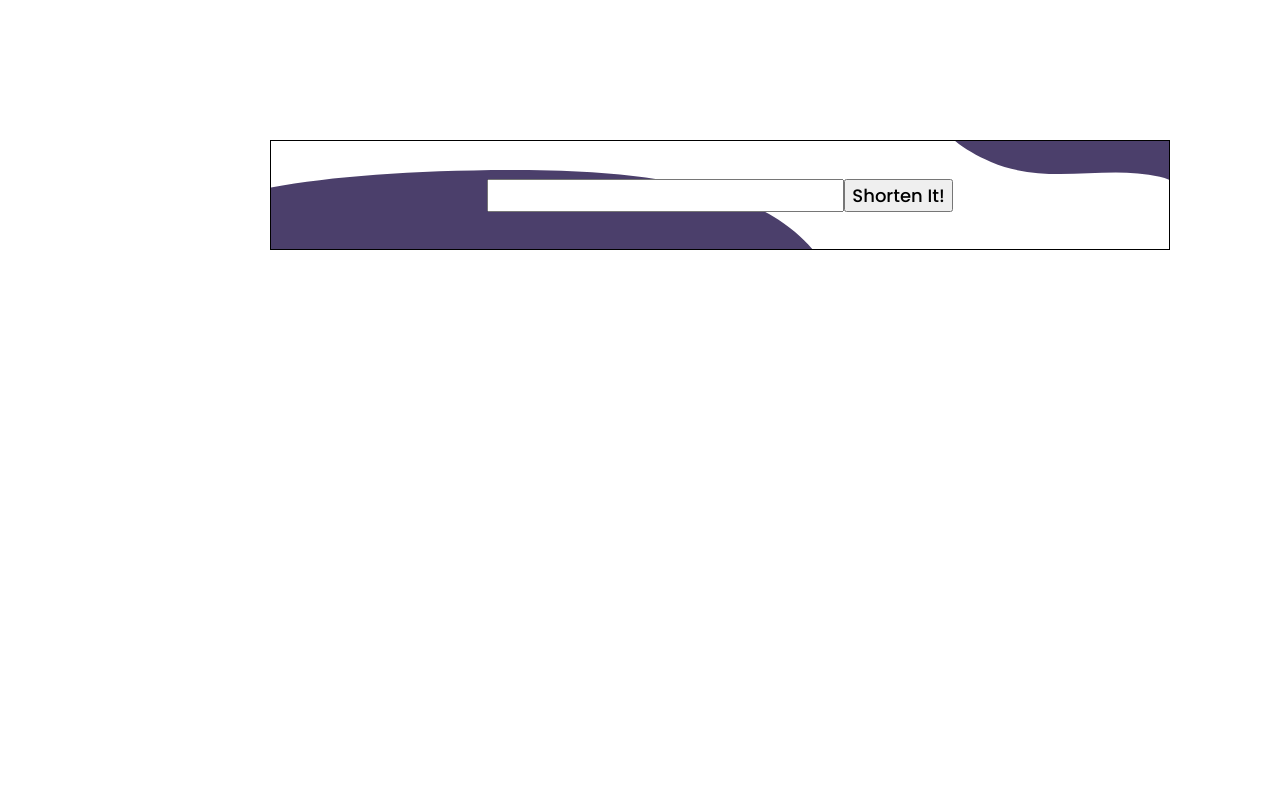
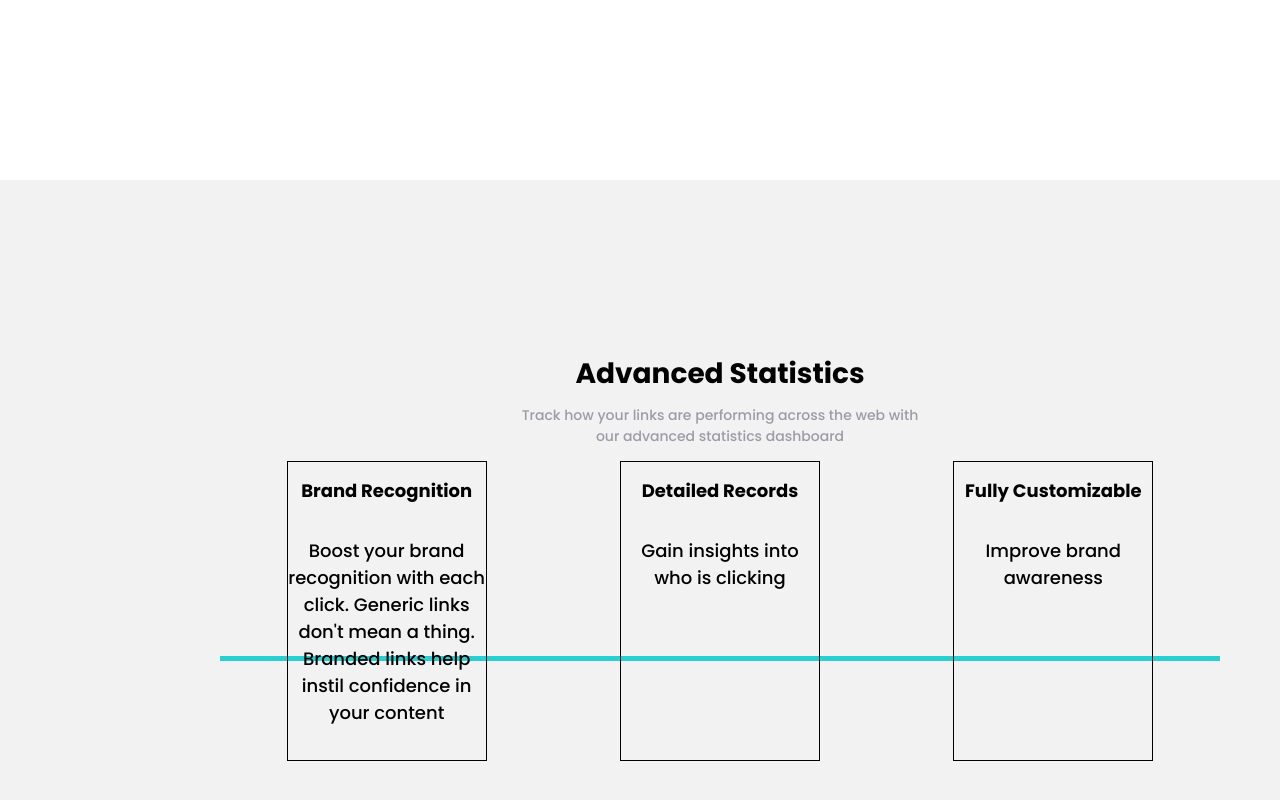
Before and after one commit to marcinel123/URL-shortening-API-landing-page, a React (Create React App) app in the folder app/: page / in a window 1280 px wide. Shown: the part 800-1600 px from the top of the page. Before the commit the page ends 1050 px from the top, so only its background shows below. Built offline with nearby package versions, Linux system fonts and the light colour scheme.

Commit message:
adding statistics and statictics components

```diff
--- a/app/src/App.js
+++ b/app/src/App.js
@@ -3,6 +3,7 @@ import { Header } from "./components/Header";
 import { Content } from "./components/Content";
 import { InputElement } from "./components/InputElement";
 import { GlobalStyles } from "./utils/GlobalStyles";
+import { Statistics } from "./components/Statistics";
 
 export const App = () => {
   return (
@@ -12,6 +13,7 @@ export const App = () => {
         <Header />
         <Content/>
         <InputElement/>
+        <Statistics/>
       </Wrapper>
     </>
   );
--- a/app/src/components/Content.js
+++ b/app/src/components/Content.js
@@ -22,7 +22,7 @@ export const Content = () => {
 
 const StyledSection = styled.section`
   max-width: 1440px;
-  height: 100vh;
+  height: 105vh;
   margin-top: 20px;
   padding-left: 128px;
   display: flex;
@@ -66,7 +66,7 @@ const StyledButton = styled.button`
 
 const StyledImgDiv = styled.div`
   max-height: 100%;
-  max-width: 690px;
+  max-width: 670px;
   overflow: hidden
 `;
 
--- a/app/src/components/InputElement.js
+++ b/app/src/components/InputElement.js
@@ -5,8 +5,8 @@ import background from '../utils/images/bg-shorten-desktop.svg'
 export const InputElement = () => {
   return (
     <StyledDiv>
-        <input type="text"/>
-        <button>Shorten It!</button>
+        <StyledInput type="text" placeholder='       Shorten a link here...' size="65"/>
+        <StyledButton>Shorten It!!</StyledButton>
     </StyledDiv>
   )
 }
@@ -14,11 +14,32 @@ export const InputElement = () => {
 const StyledDiv = styled.div`
 position: absolute;
 left: 270px;
-border: 1px solid black;
+top: 687px;
+border-radius: 5px;
 display: flex;
 align-items: center;
 justify-content: center;
 height: 110px;
 width: 900px;
 background-image: url(${background});
+background-color: hsl(255, 11%, 22%);
 `
+
+const StyledInput = styled.input`
+height: 45px;
+border-radius: 5px;
+border: none;
+margin-right: 15px;
+color: hsl(0, 0%, 75%);
+`
+
+const StyledButton = styled.button`
+  border: none;
+  background-color: hsl(180, 66%, 49%);
+  width: 155px;
+  height: 45px;
+  border-radius: 5px;
+  color: white;
+  font-size: 14px;
+  font-weight: 500;
+`;
--- /dev/null
+++ b/app/src/components/Statistics.js
@@ -0,0 +1,79 @@
+import React from "react";
+import styled from "styled-components";
+import { StatisticsElement } from "./StatisticsElement";
+import brand from '../utils/images/icon-brand-recognition.svg'
+import detailed from '../utils/images/icon-detailed-records.svg'
+import fully from '../utils/images/icon-fully-customizable.svg'
+
+export const Statistics = () => {
+
+const obj = [
+    {title: "Brand Recognition",
+    description: "Boost your brand recognition with each click. Generic links don't mean a thing. Branded links help instil confidence in your content"
+ },
+ {
+    title: "Detailed Records",
+    description: "Gain insights into who is clicking"
+ },
+ {
+    title: "Fully Customizable",
+    description: "Improve brand awareness"
+ }
+]
+
+  return (
+    <Wrapper>
+      <Header>
+        <H2>Advanced Statistics</H2>
+        <P>
+          Track how your links are performing across the web with our advanced
+          statistics dashboard
+        </P>
+      </Header>
+      <Description>
+        {obj.map((singleobj)=>{
+            return (
+                <StatisticsElement title={singleobj.title} description={singleobj.description}/>
+            )
+        })}
+      </Description>
+    </Wrapper>
+  );
+};
+
+const Wrapper = styled.div`
+  width: 1440px;
+  height: 180vh;
+  background: hsl(0, 0%, 95%);
+  display: flex;
+  flex-direction: column;
+  align-items: center;
+  justify-content: flex-start;
+`;
+const Header = styled.div`
+margin-top: 150px;
+  display: flex;
+  flex-direction: column;
+  align-items: center;
+  justify-content: center;
+`;
+
+const H2 = styled.h2`
+font-size: 28px;
+margin-bottom: 10px;
+`
+const P = styled.p`
+width: 400px;
+color: hsl(257, 7%, 63%);
+font-size: 14px;
+text-align: center;
+margin-top: 0;
+`
+
+const Description = styled.div`
+  width: 1000px;
+  height: 200px;
+  border-bottom: 5px solid hsl(180, 66%, 49%);
+  display: flex;
+  justify-content: space-around;
+`;
--- /dev/null
+++ b/app/src/components/StatisticsElement.js
@@ -0,0 +1,21 @@
+import React from 'react'
+import styled from 'styled-components'
+
+export const StatisticsElement = ({title, description}) => {
+  return (
+    <Element>
+        <h2>{title}</h2>
+        <p>{description}</p>
+    </Element>
+  )
+}
+
+const Element = styled.div`
+height: 300px;
+width: 200px;
+border: 1px solid black;
+text-align: center;
+display: flex;
+flex-direction: column;
+align-items: center;
+`
```
